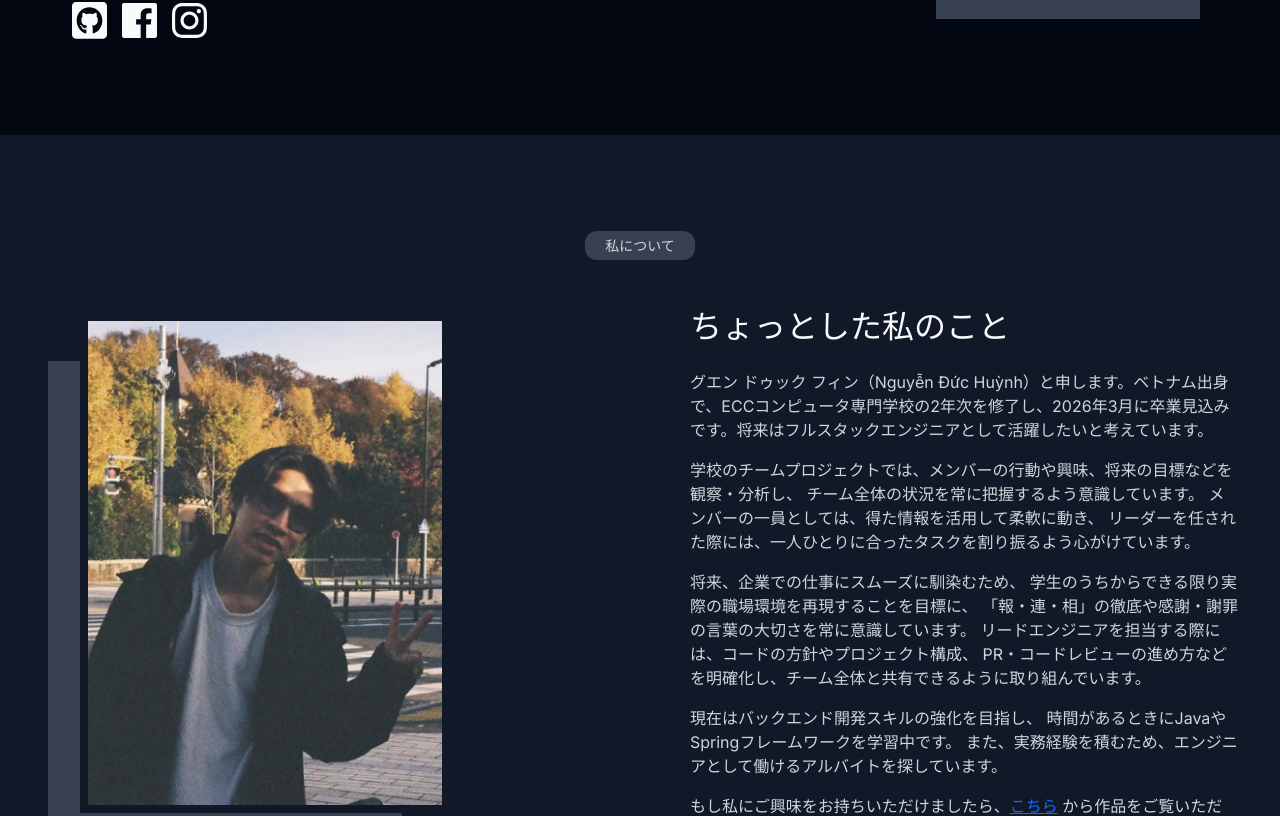
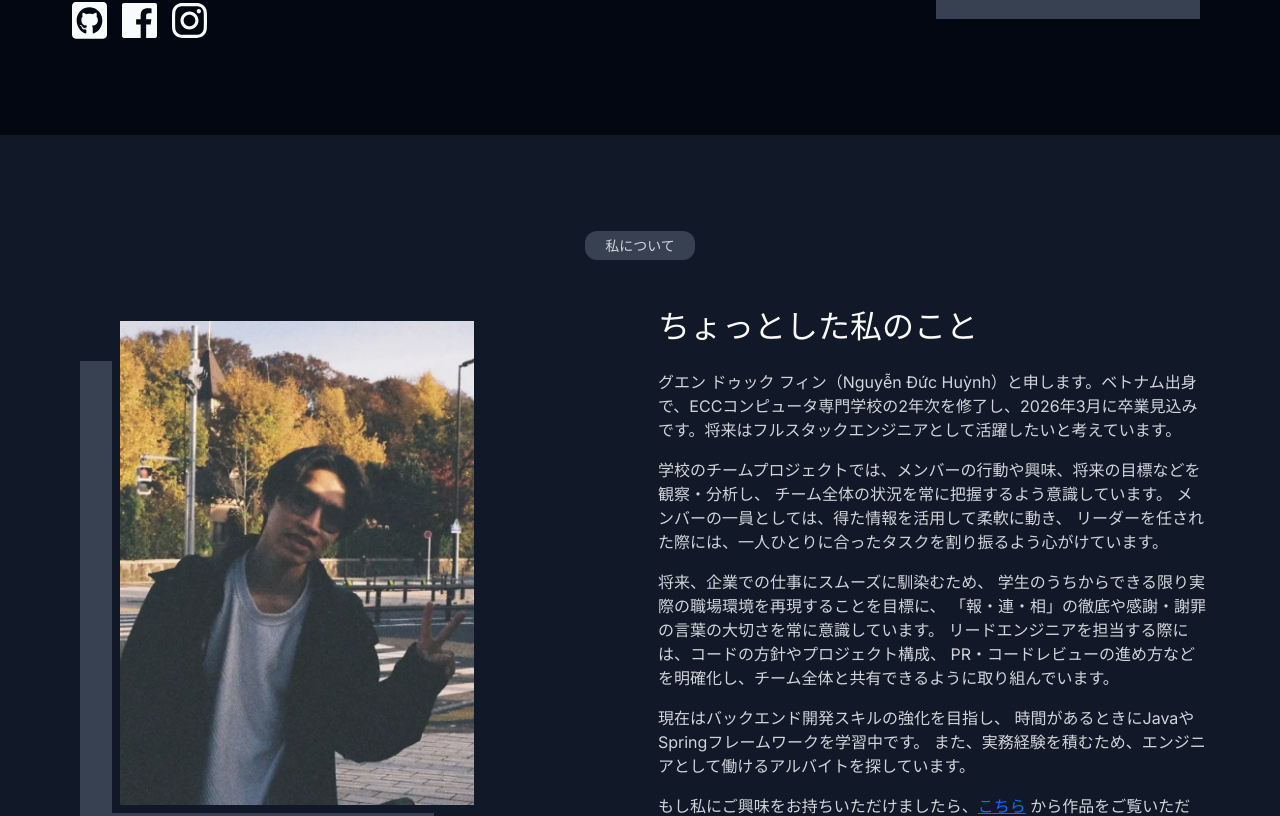
Before and after one commit to huynhnguyen1906/Portfolio, a Next.js app: page / in a window 1280 px wide. Shown: the part 500-1316 px from the top of the page. Built offline with nearby package versions, Linux system fonts and the light colour scheme.

Commit message:
Refactor AboutContainer padding for improved layout consistency

```diff
--- a/styles/componentsStyles/About.module.scss
+++ b/styles/componentsStyles/About.module.scss
@@ -2,7 +2,7 @@
 
 .AboutContainer {
     background-color: $Bg-dark-50;
-    padding: 96px 32px;
+    padding: 96px 0;
     display: flex;
     flex-direction: column;
     justify-content: flex-start;
@@ -19,6 +19,7 @@
         width: 100%;
         max-width: 1200px;
         height: auto;
+        padding: 0 32px;
         display: flex;
         justify-content: space-between;
         align-items: center;
@@ -110,8 +111,9 @@
 }
 @media screen and (max-width: 820px) {
     .AboutContainer {
-        padding: 64px 20px;
+        padding: 64px 0;
         .Content {
+            padding: 0 20px;
             justify-content: center;
             flex-direction: column;
             gap: 48px;
```
